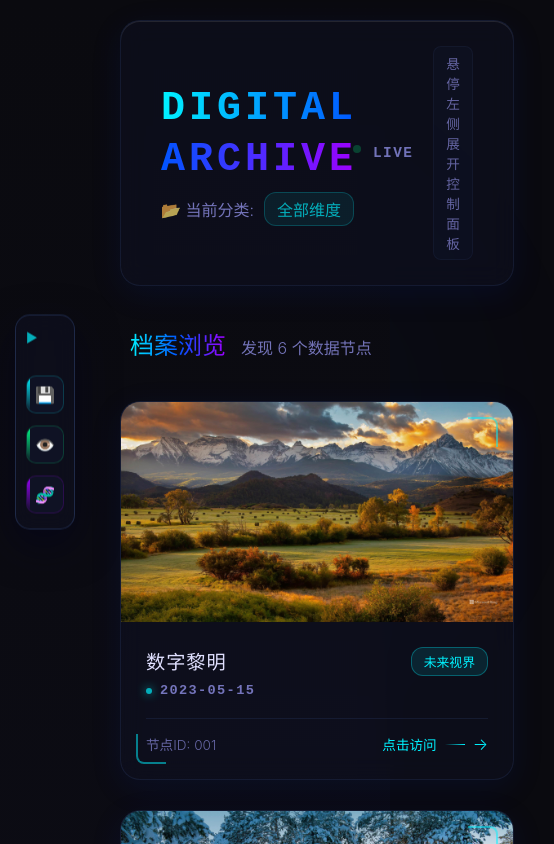
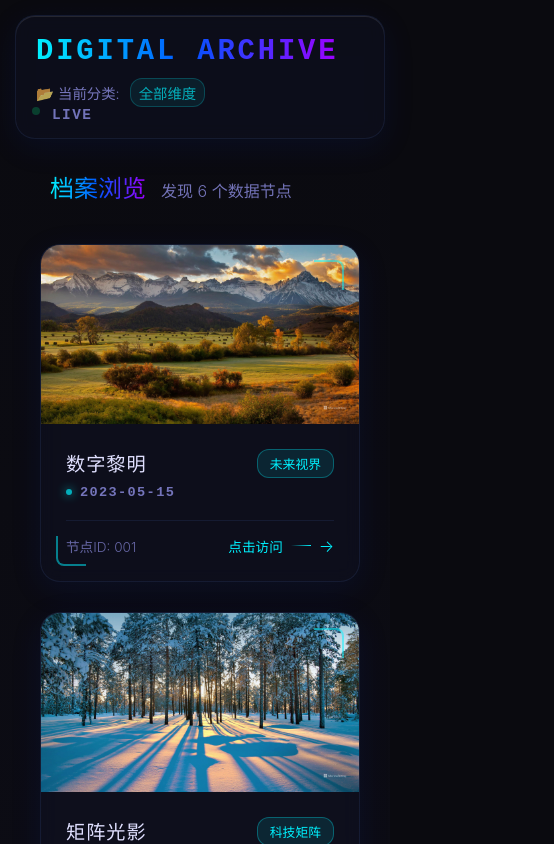
Before and after one commit to sapchen/personal-album, a React (Vite) app: page / in a window 390 px wide. Shown: the top 844 px of the page, 554 px wide, since content can reach past the window. Built offline with nearby package versions, Linux system fonts and the light colour scheme.

Commit message:
测试响应式布局

```diff
--- a/src/App.jsx
+++ b/src/App.jsx
@@ -8,8 +8,12 @@ function App() {
   const [loading, setLoading] = useState(true)
   const [sidebarExpanded, setSidebarExpanded] = useState(false)
 
+  // 添加窗口宽度状态
+  const [windowWidth, setWindowWidth] = useState(window.innerWidth)
+
+
   useEffect(() => {
-    fetch('./data.json')
+      fetch('./data.json')
       .then(res => res.json())
       .then(data => {
         setPhotos(data.photos)
@@ -26,7 +30,23 @@ function App() {
         ])
         setLoading(false)
       })
-  }, [])
+
+    const handleResize = () => {
+      setWindowWidth(window.innerWidth)
+      // 在移动端自动收起侧边栏
+      if (window.innerWidth <= 768) {
+        setSidebarExpanded(false)
+      }
+    }
+
+    window.addEventListener('resize', handleResize)
+    // 初始调用一次
+    handleResize()
+
+    return () => {
+      window.removeEventListener('resize', handleResize)
+    }
+    }, [])
 
   const categories = [
     { id: 'all', name: '全部维度', icon: '🌌', color: '#00f2ff' },
@@ -74,7 +94,8 @@ function App() {
           border: '1px solid rgba(100, 150, 255, 0.2)',
           boxShadow: '0 15px 40px rgba(0, 0, 30, 0.5)',  // 缩小阴影
           backdropFilter: 'blur(10px)',
-          overflow: 'hidden'
+          overflow: 'hidden',
+          display: windowWidth > 768 ? 'flex' : 'none'  // 关键修改：移动端隐藏
         }}
         onMouseEnter={() => setSidebarExpanded(true)}
         onMouseLeave={() => setSidebarExpanded(false)}
@@ -170,6 +191,65 @@ function App() {
           ))}
         </div>
 
+        {/* 2. 移动端底部导航栏 - 只在宽度≤768px时显示 */}
+        <div className="mobile-nav" style={{
+          position: 'fixed',
+          bottom: 0,
+          left: 0,
+          right: 0,
+          background: 'rgba(20, 25, 50, 0.95)',
+          backdropFilter: 'blur(12px)',
+          borderTop: '1px solid rgba(100, 150, 255, 0.2)',
+          display: 'flex',
+          justifyContent: 'space-around',
+          padding: '12px 0',
+          zIndex: 100,
+          display: windowWidth <= 768 ? 'flex' : 'none'  // 关键修改：桌面端隐藏
+        }}>
+          {/* 移动端导航按钮 */}
+          {categories.slice(0, 3).map(category => (  // 只显示前3个分类
+            <button
+              key={category.id}
+              onClick={() => setActiveCategory(category.id)}
+              style={{
+                display: 'flex',
+                flexDirection: 'column',
+                alignItems: 'center',
+                gap: '4px',
+                background: 'transparent',
+                border: 'none',
+                color: activeCategory === category.id ? category.color : '#a0a0ff',
+                fontSize: '0.7rem',
+                cursor: 'pointer'
+              }}
+            >
+              <span style={{ fontSize: '1.2rem' }}>{category.icon}</span>
+              <span>{category.name}</span>
+            </button>
+          ))}
+
+          {/* 统计按钮（替代侧边栏的统计信息） */}
+          <button
+            onClick={() => {
+              // 可以在这里显示移动端的统计弹窗
+              alert(`数据统计：\n照片总数：${photos.length}\n显示数量：${filteredPhotos.length}`);
+            }}
+            style={{
+              display: 'flex',
+              flexDirection: 'column',
+              alignItems: 'center',
+              gap: '4px',
+              background: 'transparent',
+              border: 'none',
+              color: '#a0a0ff',
+              fontSize: '0.7rem',
+              cursor: 'pointer'
+            }}
+          >
+            <span style={{ fontSize: '1.2rem' }}>📊</span>
+            <span>统计</span>
+          </button>
+        </div>
         {/* 分类导航 */}
         {sidebarExpanded && (
           <div style={{
@@ -265,24 +345,33 @@ function App() {
       {/* 主内容区域 */}
       <div style={{
         flex: 1,
-        marginLeft: sidebarExpanded ? '240px' : '80px', // 根据侧边栏状态调整边距
+        marginLeft: windowWidth > 768
+          ? (sidebarExpanded ? '240px' : '80px')  // 桌面端：根据侧边栏状态
+          : '0',  // 移动端：无左边距（侧边栏已隐藏）
+
+        // 添加底部边距，为移动端导航栏留出空间
+        marginBottom: windowWidth <= 768 ? '60px' : '0',
+
         transition: 'margin-left 0.4s cubic-bezier(0.4, 0, 0.2, 1)',
         minHeight: '100vh'
       }}>
         <header className="glass-card" style={{
-          padding: '25px 40px',
-          margin: '20px 40px 40px 40px',
+          padding: windowWidth > 768 ? '25px 40px' : '15px 20px',
+          margin: windowWidth > 768 ? '20px 40px 40px 40px' : '15px 15px 30px 15px',
           borderRadius: '20px',
           position: 'relative'
         }}>
           <div style={{
-            display: 'flex',
-            justifyContent: 'space-between',
-            alignItems: 'center'
+            // 改变布局方向：桌面端横向，移动端纵向
+            flexDirection: windowWidth > 768 ? 'row' : 'column',
+            // 对齐方式
+            alignItems: windowWidth > 768 ? 'center' : 'flex-start',
+            // 间距
+            gap: windowWidth > 768 ? '0' : '15px'
           }}>
             <div>
               <h1 style={{
-                fontSize: '2.5rem',
+                fontSize: windowWidth > 768 ? '2.5rem' : '1.8rem',
                 fontWeight: 300,
                 margin: '0 0 10px 0',
                 letterSpacing: '0.1em'
@@ -297,19 +386,21 @@ function App() {
               <p style={{
                 margin: 0,
                 color: '#a0a0ff',
-                fontSize: '1rem',
+                fontSize: windowWidth > 768 ? '1rem' : '0.9rem',  // 移动端字体小一点
                 opacity: 0.7,
                 display: 'flex',
                 alignItems: 'center',
-                gap: '10px'
+                gap: '10px',
+                flexWrap: windowWidth > 768 ? 'nowrap' : 'wrap'  // 移动端允许换行
               }}>
                 <span>📂 当前分类: </span>
                 <span style={{
-                  padding: '4px 12px',
+                  padding: windowWidth > 768 ? '4px 12px' : '3px 8px',  // 移动端内边距小一点
                   background: 'rgba(0, 242, 255, 0.1)',
                   borderRadius: '12px',
                   border: '1px solid rgba(0, 242, 255, 0.3)',
-                  color: '#00f2ff'
+                  color: '#00f2ff',
+                  fontSize: windowWidth > 768 ? '1rem' : '0.9rem'  // 移动端字体小一点
                 }}>
                   {categories.find(c => c.id === activeCategory)?.name || '全部维度'}
                 </span>
@@ -341,6 +432,7 @@ function App() {
 
               {/* 提示文字 */}
               <div style={{
+                display: windowWidth > 768 ? 'flex' : 'none',  // 移动端隐藏
                 fontSize: '0.85rem',  // 改为0.85rem
                 color: '#a0a0ff',
                 opacity: 0.6,
--- a/src/index.css
+++ b/src/index.css
@@ -184,3 +184,34 @@ body::after {
     transform: translateY(0);
   }
 }
+
+/* 移动端响应式样式 */
+@media (max-width: 768px) {
+  body {
+    font-size: 14px;
+  }
+
+  /* 隐藏背景网格和光晕以提升性能 */
+  body::before,
+  body::after {
+    display: none;
+  }
+
+  /* 调整卡片玻璃效果 */
+  .glass-card {
+    backdrop-filter: blur(8px);
+    -webkit-backdrop-filter: blur(8px);
+  }
+
+  /* 调整加载动画大小 */
+  .loading-dots {
+    transform: scale(0.7);
+  }
+}
+
+/* 小屏幕手机 */
+@media (max-width: 480px) {
+  body {
+    font-size: 13px;
+  }
+}
```
